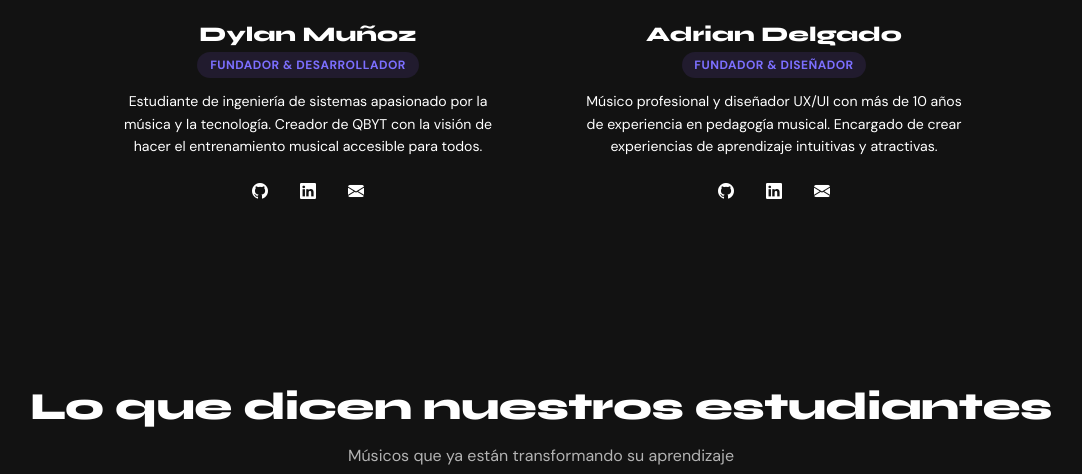
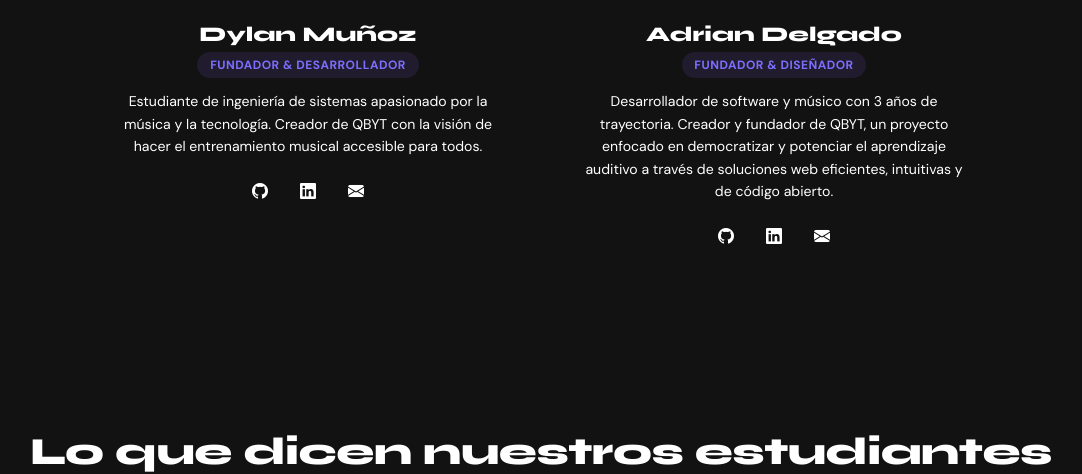
Before and after one commit to qbytestudio-lab/qbayt_django, a Django app: page / in a window 1280 px wide. Shown: the part 4458-4932 px from the top of the page, without its empty margins (99-1181 px from the left). Run offline with Django 5.2, Linux system fonts and the light colour scheme.

Commit message:
feat(index): Agrego de informacion del equipo desarrollador

```diff
--- a/web/templates/web/index.html
+++ b/web/templates/web/index.html
@@ -540,8 +540,8 @@
               <h3 class="creador-nombre">Adrian Delgado</h3>
               <span class="creador-rol">Fundador & Diseñador</span>
               <p class="creador-descripcion">
-                Músico profesional y diseñador UX/UI con más de 10 años de experiencia en pedagogía musical.
-                Encargado de crear experiencias de aprendizaje intuitivas y atractivas.
+                Desarrollador de software y músico con 3 años de trayectoria. Creador y fundador de QBYT, un proyecto enfocado
+                en democratizar y potenciar el aprendizaje auditivo a través de soluciones web eficientes, intuitivas y de código abierto.
               </p>
               <div class="creador-redes">
                 <a href="https://github.com/" target="_blank" class="creador-red" title="GitHub">
```
